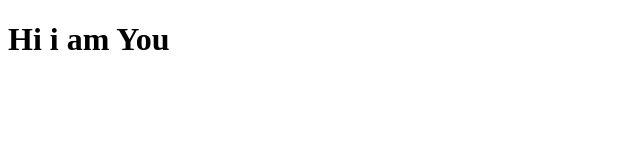
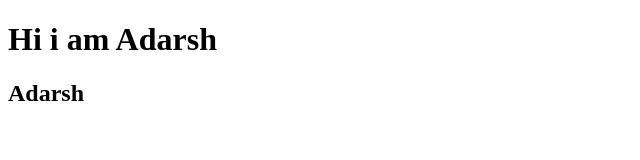
Before and after one commit to abilimisi/bringIT, a plain HTML site: page index.html in a window 1280 px wide. Shown: the whole page, without its empty margins (0-640 px from the left). Drawn offline with Linux system fonts and the light colour scheme.

Commit message:
Upadet index

```diff
--- a/index.html
+++ b/index.html
@@ -7,6 +7,7 @@
     <title>Home</title>
 </head>
 <body>
-    <h1>Hi i am You</h1>
+    <h1>Hi i am Adarsh</h1>
+    <h2>Adarsh</h2>
 </body>
 </html>
```
